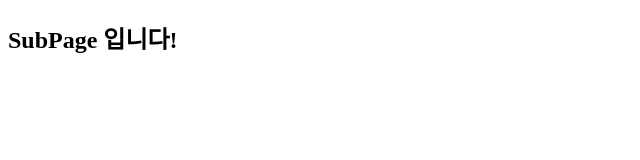
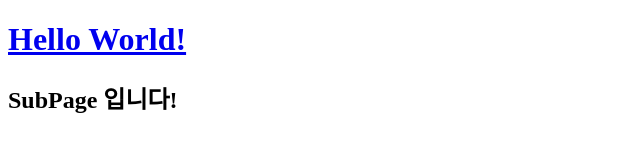
Before and after one commit to Kimseul/Linux_study, a plain HTML site: page content1.html in a window 1280 px wide. Shown: the whole page, without its empty margins (0-640 px from the left). Drawn offline with Linux system fonts and the light colour scheme.

Commit message:
add .htaccess and edit content1

```diff
--- a/content1.html
+++ b/content1.html
@@ -6,6 +6,8 @@
 		<title> SubPage_1 </title>
 	</head>
 	<body>
+
+		<h1> <a href = "index.html">Hello World!</a> </h1>
 		<h2> SubPage 입니다!</h2>
 	</body>
 
```
Also changed, not shown: 1 other file.
